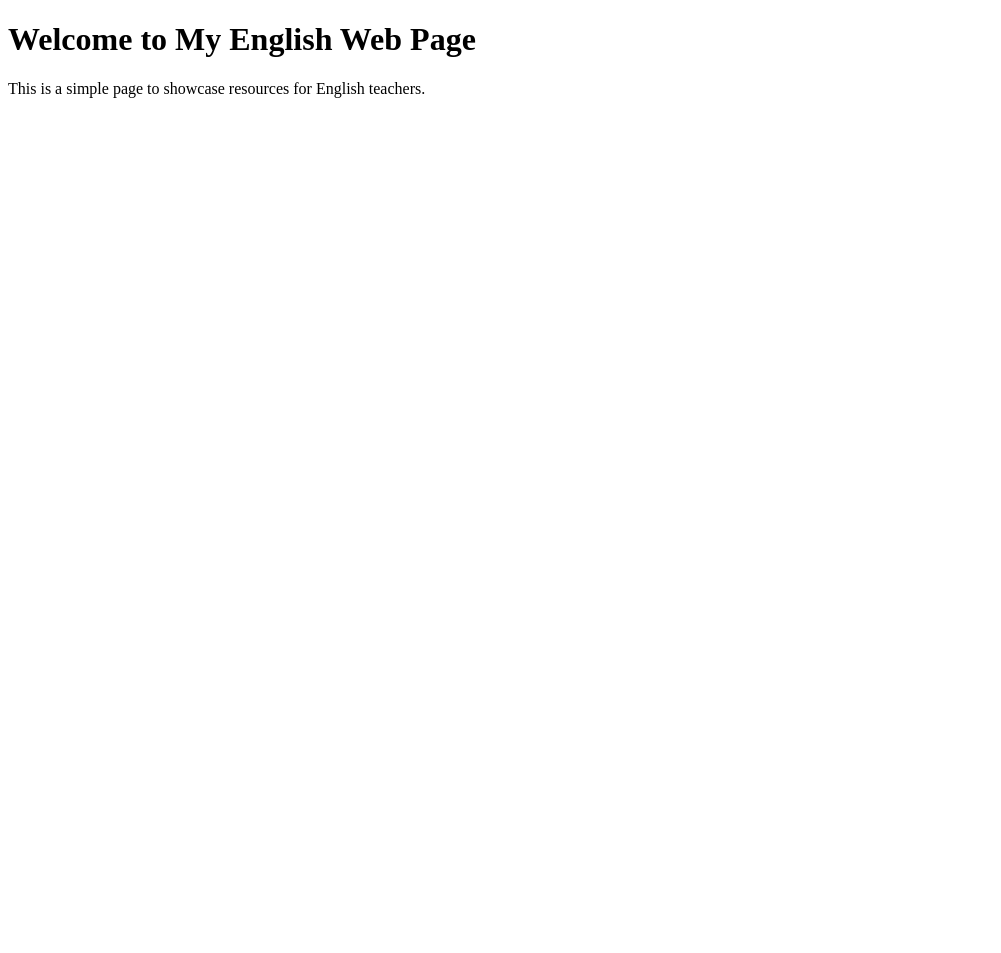
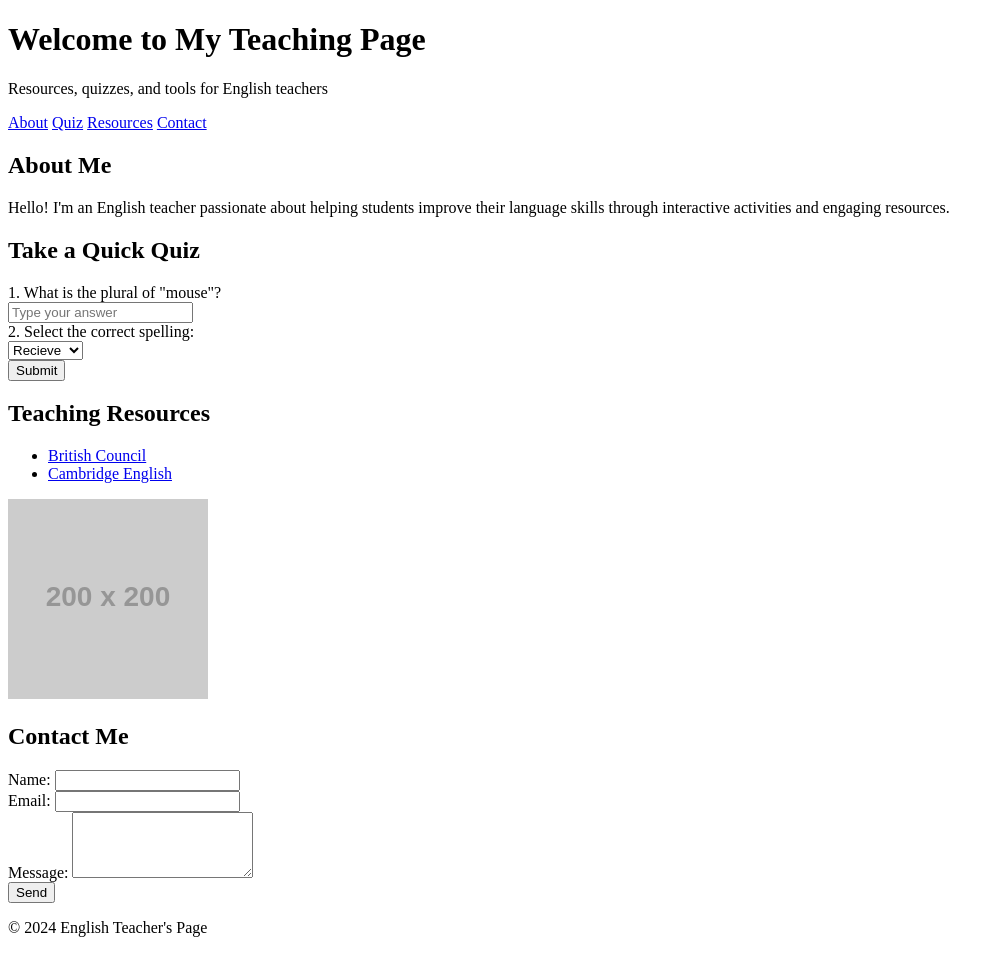
Before and after one commit to Veronica202319/english-web-page, a plain HTML site: page index.html in a window 1280 px wide. Shown: the whole page, without its empty margins (0-1001 px from the left). Before the commit the page ends 800 px from the top, so only its background shows below. Drawn offline with Linux system fonts and the light colour scheme; placeholder pictures from the web are drawn by us.

Commit message:
Update index.html

```diff
--- a/index.html
+++ b/index.html
@@ -3,10 +3,81 @@
 <head>
     <meta charset="UTF-8">
     <meta name="viewport" content="width=device-width, initial-scale=1.0">
-    <title>English Web Page</title>
+    <title>English Teacher's Page</title>
+    <link rel="stylesheet" href="styles.css">
 </head>
 <body>
-    <h1>Welcome to My English Web Page</h1>
-    <p>This is a simple page to showcase resources for English teachers.</p>
+    <header>
+        <h1>Welcome to My Teaching Page</h1>
+        <p>Resources, quizzes, and tools for English teachers</p>
+        <nav>
+            <a href="#about">About</a>
+            <a href="#quiz">Quiz</a>
+            <a href="#resources">Resources</a>
+            <a href="#contact">Contact</a>
+        </nav>
+    </header>
+
+    <main>
+        <!-- About Section -->
+        <section id="about">
+            <h2>About Me</h2>
+            <p>Hello! I'm an English teacher passionate about helping students improve their language skills through interactive activities and engaging resources.</p>
+        </section>
+
+        <!-- Quiz Section -->
+        <section id="quiz">
+            <h2>Take a Quick Quiz</h2>
+            <form>
+                <div>
+                    <label for="q1">1. What is the plural of "mouse"?</label><br>
+                    <input type="text" id="q1" name="q1" placeholder="Type your answer">
+                </div>
+                <div>
+                    <label for="q2">2. Select the correct spelling:</label><br>
+                    <select id="q2" name="q2">
+                        <option value="recieve">Recieve</option>
+                        <option value="receive">Receive</option>
+                        <option value="receeve">Receeve</option>
+                    </select>
+                </div>
+                <button type="submit">Submit</button>
+            </form>
+        </section>
+
+        <!-- Resources Section -->
+        <section id="resources">
+            <h2>Teaching Resources</h2>
+            <ul>
+                <li><a href="https://www.britishcouncil.org/teach" target="_blank">British Council</a></li>
+                <li><a href="https://www.cambridgeenglish.org/teaching-english" target="_blank">Cambridge English</a></li>
+            </ul>
+            <img src="https://via.placeholder.com/200" alt="Sample Resource">
+        </section>
+
+        <!-- Contact Section -->
+        <section id="contact">
+            <h2>Contact Me</h2>
+            <form>
+                <div>
+                    <label for="name">Name:</label>
+                    <input type="text" id="name" name="name" required>
+                </div>
+                <div>
+                    <label for="email">Email:</label>
+                    <input type="email" id="email" name="email" required>
+                </div>
+                <div>
+                    <label for="message">Message:</label>
+                    <textarea id="message" name="message" rows="4" required></textarea>
+                </div>
+                <button type="submit">Send</button>
+            </form>
+        </section>
+    </main>
+
+    <footer>
+        <p>&copy; 2024 English Teacher's Page</p>
+    </footer>
 </body>
 </html>
```
